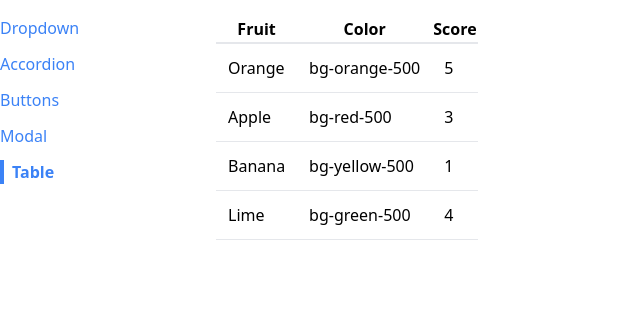
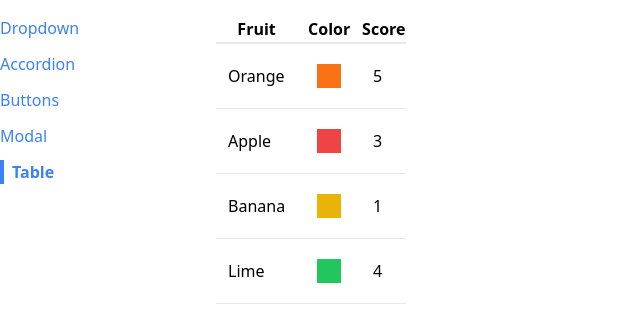
Before and after one commit to naterocks49/fe, a React (Create React App) app: page /table in a window 1280 px wide. Shown: the top 322 px of the page, without its empty margins (0-640 px from the left). Built offline with nearby package versions, Linux system fonts and the light colour scheme.

Commit message:
Displayed color

```diff
--- a/src/components/Table.js
+++ b/src/components/Table.js
@@ -4,7 +4,9 @@ function Table({ data }) {
         return (
             <tr key={row.name} className="border-b">
                 <td className="p-3">{row.name}</td>
-                <td className="p-3">{row.color}</td>
+                <td className="p-3">
+                    <div className={`p-3 m-2 ${row.color}`}></div>
+                </td>
                 <td className="p-3">{row.score}</td>
             </tr>
         );
```
